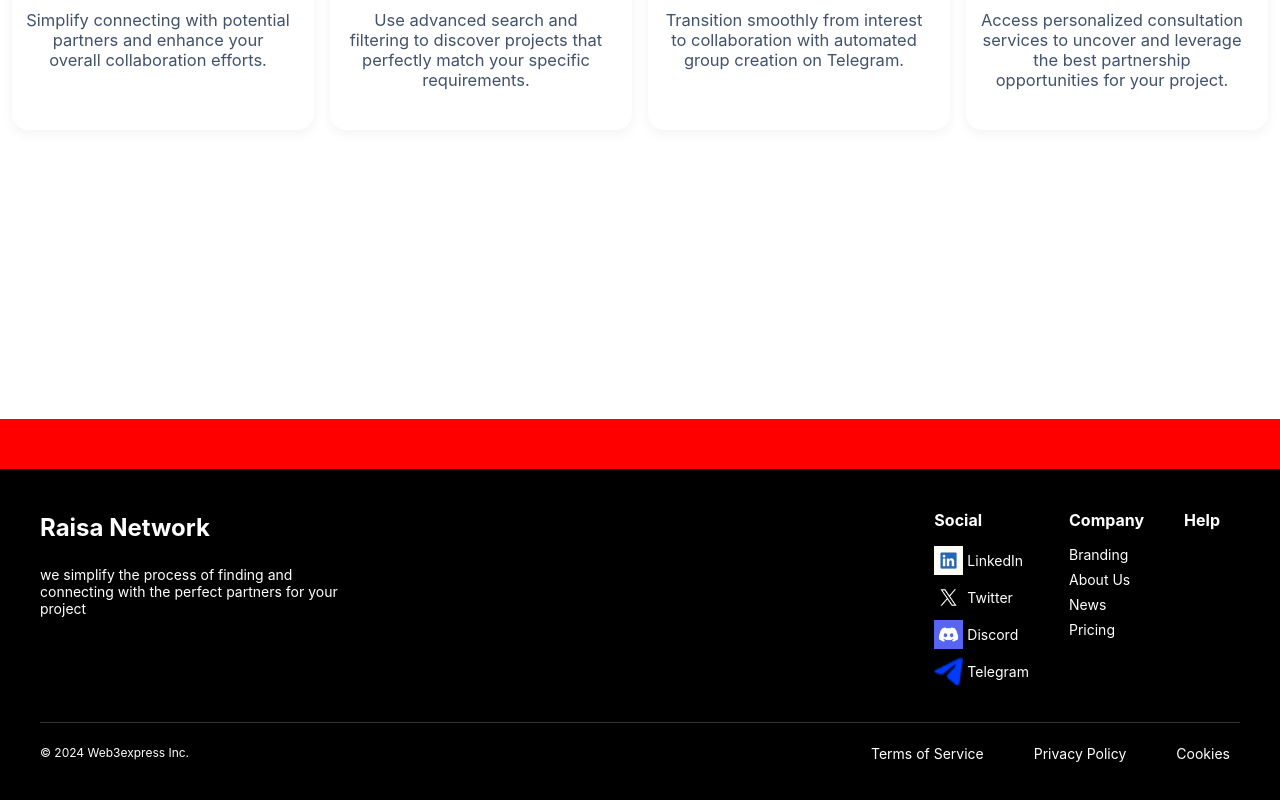
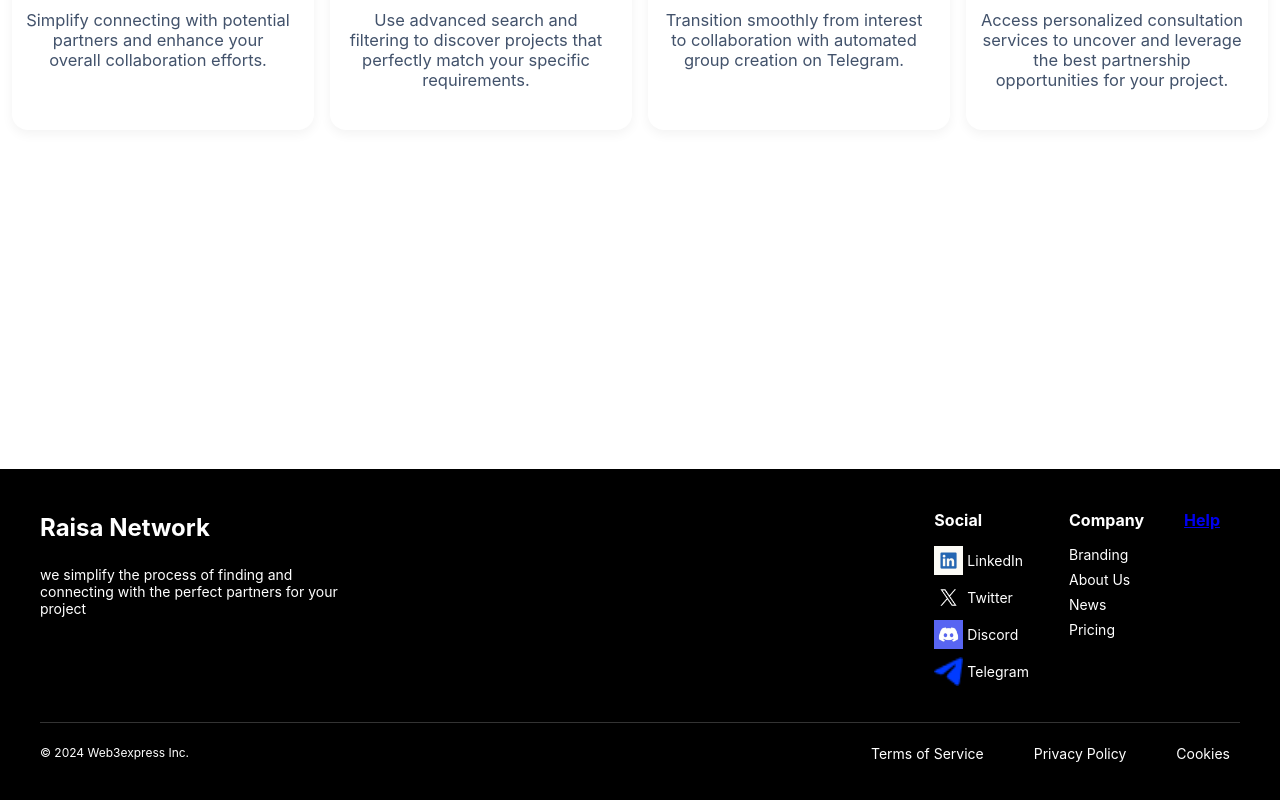
Before and after one commit to ST017/Aquire-labs, a React (Create React App) app: page / in a window 1280 px wide. Shown: the part 3404-4204 px from the top of the page. Built offline with nearby package versions, Linux system fonts and the light colour scheme.

Commit message:
signup,home minor bug fix

```diff
--- a/src/Components/About.js
+++ b/src/Components/About.js
@@ -2,7 +2,7 @@ import React from 'react'
 import "./About.css";
 import Footer from '../Components/Dashboard/Footer';
 import MainNavbar from './MainNavbar';
-import flower from '../Images/Flower.png'
+import flower from '../Images/Flower.png';
 // import Team from './Request/Team';
 const About = () => {
 
--- a/src/Components/Dashboard/Footer.js
+++ b/src/Components/Dashboard/Footer.js
@@ -3,6 +3,7 @@ import LinkedIn from "../../Images/LinkedIn.jpeg"
 import Xicon from "../../Images/Xicon.jpeg"
 import Discord from "../../Images/Discord.png"
 import Telegram from "../../Images/Telegram-Company.png"
+import { Link } from "react-router-dom";
 import "./Footer.css"; // Import the CSS file for styling
 
 const Footer = () => {
@@ -30,15 +31,15 @@ const Footer = () => {
           <div className="footer-section">
             <h4>Company</h4>
             <ul className="footer-links">
-              <li><a href="#">Branding</a></li>
-              <li><a href="#">About Us</a></li>
-              <li><a href="#">News</a></li>
-              <li><a href="#">Pricing</a></li>
+              <li><a>Branding</a></li>
+              <Link to="/about"><li><a>About Us</a></li></Link>
+              <li><a>News</a></li>
+              <Link to="/price"><li><a>Pricing</a></li></Link>
             </ul>
           </div>
 
           <div className="footer-section">
-            <h4>Help</h4>
+            <Link to="/faq"><h4>Help</h4></Link>
 
           </div>
         </div>
--- a/src/Components/Dashboard/ProfileSidebar.css
+++ b/src/Components/Dashboard/ProfileSidebar.css
@@ -130,6 +130,6 @@ text-align: center;
   align-items: center;
 }
 
-.edit-btn:hover {
-  background-color: #d7d6d6; /* Darken button on hover */
-}
+/* .edit-btn:hover {
+  background-color: #d7d6d6;
+} */
--- a/src/Components/Home.js
+++ b/src/Components/Home.js
@@ -174,7 +174,7 @@ const Home = () => {
 
 
   return (
-    <div style={{width:'100%',height:'100%',backgroundColor:'red'}}>
+    <div style={{width:'100%',height:'100%'}}>
     <Navbar>
         <Logo src={RaisaLogo} alt="logo" />
         <NavLinksCenter>
--- a/src/Components/Signup.style.js
+++ b/src/Components/Signup.style.js
@@ -12,15 +12,14 @@ import '@fontsource/inter/700.css';
 
 
 export const SignupContainer = styled.div`
-  width: 54.213%;
-    height: 100%;
+  width: 822px;
+  height: 900px;
   padding: 20px;
-top:10.30vh;
-position:relative;
-  align-self:center;
+  margin: auto;
   background: white;
   align-items: center;
-
+  margin-bottom: 40px;
+  margin-top: 40px;
   border: 1px solid transparent;
 
 
@@ -72,8 +71,9 @@ export const CloseButtonX = styled.button`
   border-width: 0.14px;
   border-radius: 50%;
   background: #eeeeee;
-  width: 30px;
-height: 30px;
+  width: 40px;
+height: 40px;
+border:none;
 
 
 
@@ -109,7 +109,7 @@ height: 30px;
 
 export const Logo1 = styled.img`
   width:122px;
-  height: 163.34%;
+  height:49px;
  position: absolute;
   top: 48%;
   left: 33%;
@@ -215,7 +215,6 @@ export const CloseButton2 = styled.button`
 
 export const Title = styled.p`
 margin:auto;
-padding-top: 3.847%;
   font-family:Inter;
   text-align: center;
   font-size: 24px;
@@ -228,10 +227,11 @@ padding-top: 3.847%;
 `;
 
 export const OutsideContainer=styled.div`
-      width: 49.958%;
-    height: 8.967%;
+  width:390px;
+  height:69.98px;
   margin:auto;
-
+  // margin-left:195px;
+  // margin-top:50px;
 
    @media (max-width: 768px) {
     width: 100%;
@@ -249,24 +249,22 @@ export const OutsideContainer=styled.div`
 `
 
 export const Subtitle = styled.p`
-
   font-family:Inter;
   text-align: center;
   font-size: 14px;
   font-weight:400;
-  margin:0;
+  margin-top:10px;
 
   color:rgba(120, 139, 165, 1);
 `;
 
 export const Form = styled.form`
-  margin: auto;
- width: 94.791%;
-    height: 63.414%;
+  margin-left: 40px;
+  width: 740px;
+  height: 504px;
   display: flex;
   flex-direction: column;
-gap: 16px;
-  padding-top: 2.05%;
+  gap: 1.5rem;
 
   @media (max-width: 769px) {
     width: 100%;   // Ensure the form takes full width on tablets
@@ -455,9 +453,15 @@ export const Checkbox2 = styled.input`
 
 export const Button = styled.button`
   font-family:Inter;
+
+padding: 16px 32px 16px 32px;
+gap: 10px;
+border-radius: 6px;
+
+
   width:203px;
   height:54px;
-  background-color: #003CFF;
+  background-color: rgba(0, 60, 255, 1);
   color: rgba(255, 255, 255, 1);
   padding: 0.75rem;
   border: none;
@@ -520,10 +524,9 @@ export const Help = styled.img`
   width: 70.93px;
   height: 70px;
   position: fixed;
-  top:83.70% ;
-  left:82.5%;
-  bottom:16.29%;
-  // padding: 23px 28px;
+  bottom: 10%;
+  right:15%;
+  padding: 23px 28px;
 
   border-radius: 142.5px;
   z-index: 10;
@@ -547,16 +550,12 @@ export const Help = styled.img`
 
 
 export const ImageHash1 = styled.img`
-  // width:300px;
-  // height:300px;
-  // position: absolute;
-  // bottom: -450px;
-  // left: 0;
-  // z-index:-1;
-   width:25.834%;
-  height:372px;
+  width:300px;
+  height:300px;
   position: absolute;
-
+  bottom: -450px;
+  left: 0;
+  z-index:-1;
 
 `;
 
```
Also changed, not shown: src/Components/Signup.js (+102 -69 lines).
